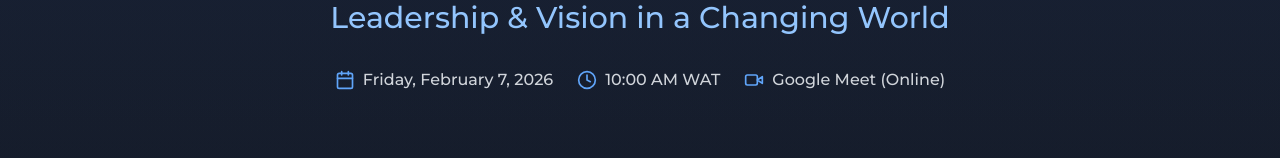
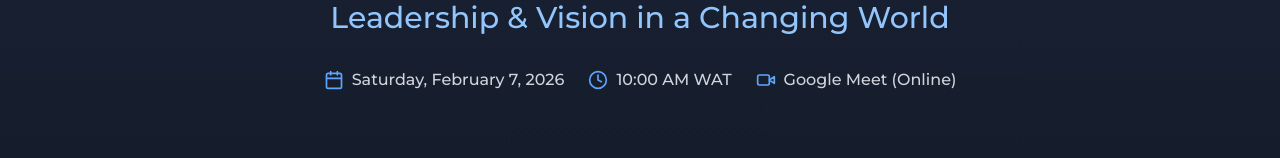
Before and after one commit to mayowa-kalejaiye/TLC, a Next.js app: page /events/nation-takers-webinar in a window 1280 px wide. Shown: the part 510-668 px from the top of the page. Built offline with nearby package versions, Linux system fonts and the light colour scheme.

Commit message:
fix: Correct date from Friday to Saturday for Nation Takers Career Webinar

```diff
--- a/app/events/nation-takers-webinar/page.tsx
+++ b/app/events/nation-takers-webinar/page.tsx
@@ -28,7 +28,7 @@ export default function NationTakersWebinarPage() {
             <div className="flex flex-wrap justify-center gap-6 text-gray-300">
               <div className="flex items-center gap-2">
                 <Calendar className="w-5 h-5 text-blue-400" />
-                <span className="font-medium">Friday, February 7, 2026</span>
+                <span className="font-medium">Saturday, February 7, 2026</span>
               </div>
               <div className="flex items-center gap-2">
                 <Clock className="w-5 h-5 text-blue-400" />
```
